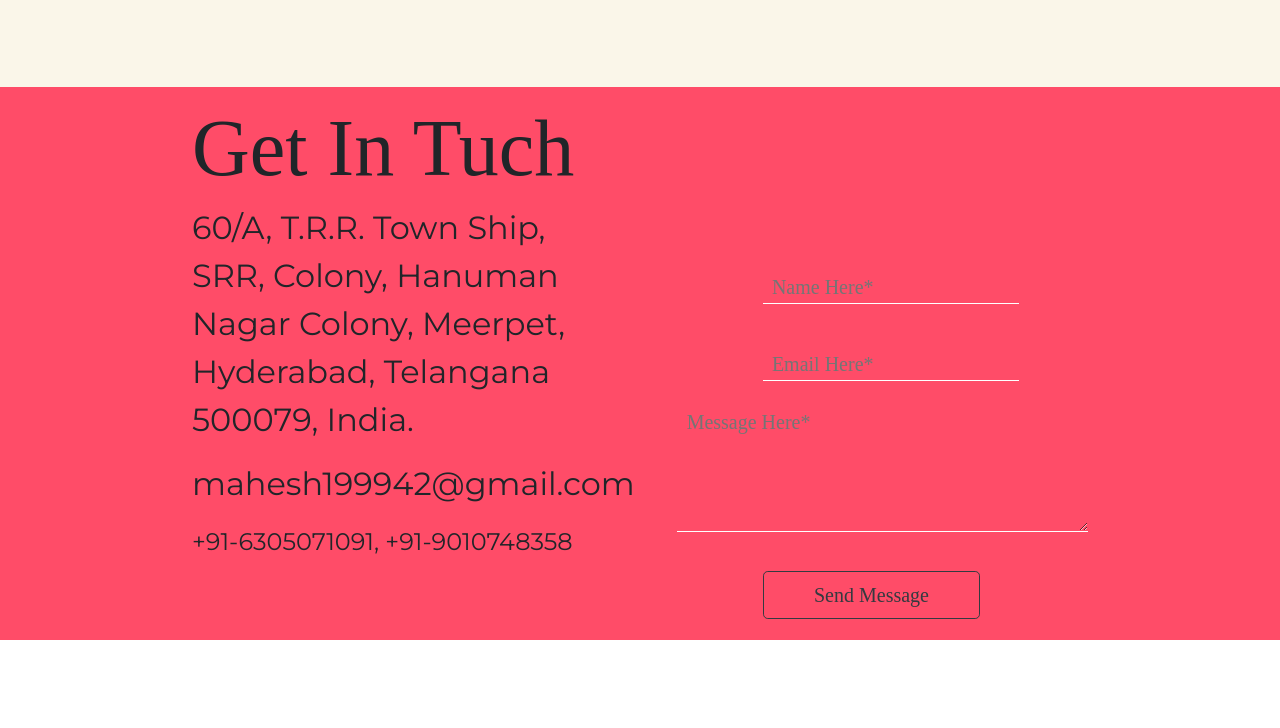
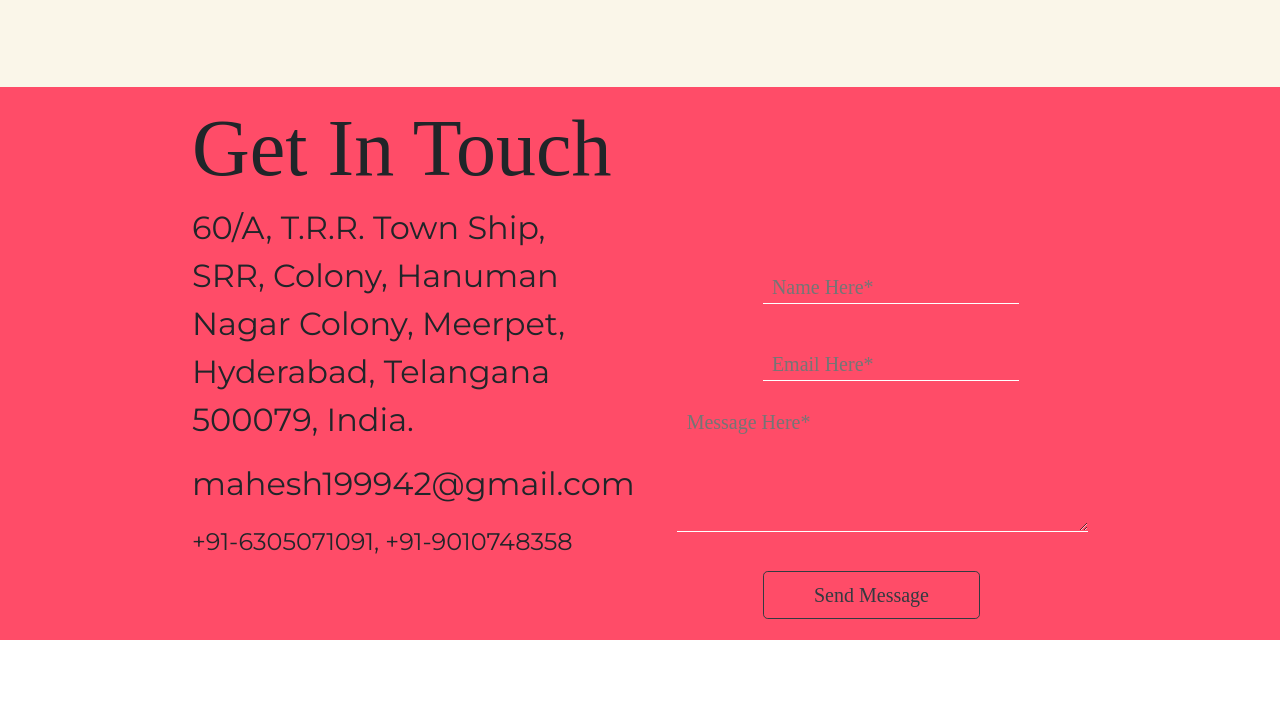
Before and after one commit to maheshnikki/mahesh3, a plain HTML site: page index.html in a window 1280 px wide. Shown: the part 1520-2248 px from the top of the page. Drawn offline with nearby package versions, Linux system fonts and the light colour scheme.

Commit message:
Update index.html

```diff
--- a/index.html
+++ b/index.html
@@ -105,7 +105,7 @@
      <section id="contact">
         <div class="row">
             <div class="col-lg-6">
-                <h2 class="contact-text">Get In Tuch</h2>
+                <h2 class="contact-text">Get In Touch</h2>
                 <div class="contact-para">
                     <p class="home">60/A, T.R.R. Town Ship, SRR, Colony, Hanuman Nagar Colony, Meerpet, Hyderabad, Telangana 500079, India.</p>
                     <p class="com">mahesh199942@gmail.com</p>
```
